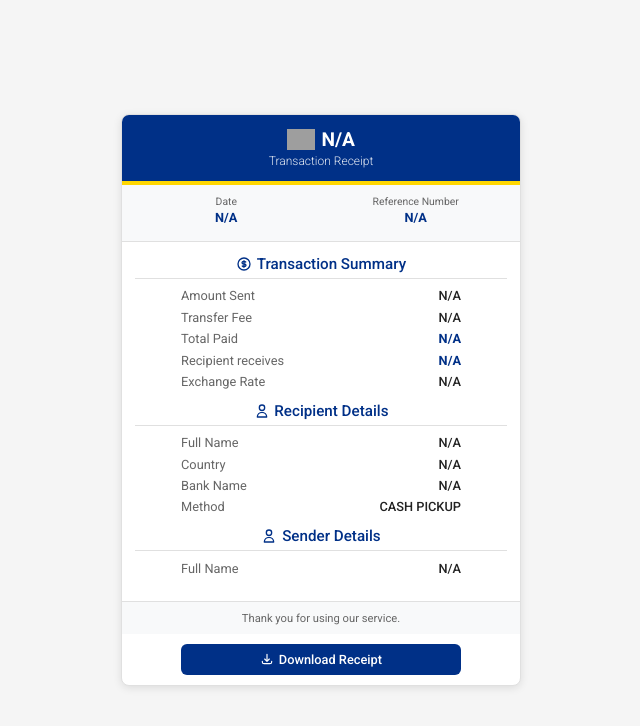
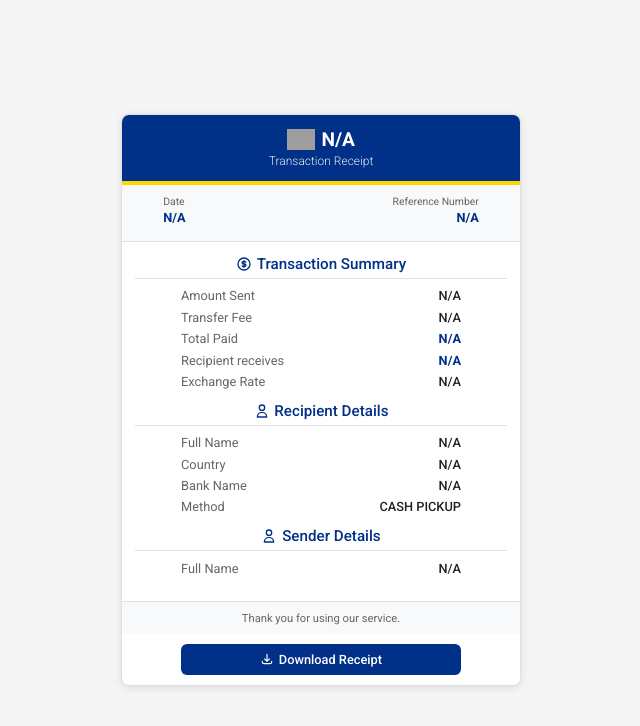
Before and after one commit to Alsameer-IT/global-remit-extractor, a plain HTML site: page receipt.html in a window 1280 px wide. Shown: the whole page, without its empty margins (319-959 px from the left). Drawn offline with Linux system fonts and the light colour scheme; grey boxes are pictures that could not be loaded.

Commit message:
Update receipt.html

```diff
--- a/receipt.html
+++ b/receipt.html
@@ -65,7 +65,7 @@
         .top-details {
             display: flex;
             justify-content: space-between;
-            align-items: center;
+            align-items: flex-start;
             padding: 0.6rem;
             background: #f8f9fa;
             border-bottom: 1px solid #e0e0e0;
@@ -74,9 +74,23 @@
         .top-details .detail-row {
             display: flex;
             flex-direction: column;
+            gap: 0.15rem;
+            width: 33.33%;
+        }
+
+        .top-details .detail-row.date-row {
+            align-items: flex-start;
+            text-align: left;
+        }
+
+        .top-details .detail-row.pin-row {
             align-items: center;
-            gap: 0.15rem;
-            flex: 1;
+            text-align: center;
+        }
+
+        .top-details .detail-row.reference-row {
+            align-items: flex-end;
+            text-align: right;
         }
 
         .top-details .detail-key {
@@ -103,6 +117,10 @@
             background: #ffd700;
             padding: 0.2rem 0.5rem;
             border-radius: 3px;
+        }
+
+        .top-details .pin-row.hidden {
+            display: none;
         }
 
         .receipt-body {
@@ -225,7 +243,7 @@
         </div>
 
         <div class="top-details">
-            <div class="detail-row">
+            <div class="detail-row date-row">
                 <div class="detail-key">Date</div>
                 <div class="detail-value" id="date">N/A</div>
             </div>
@@ -233,7 +251,7 @@
                 <div class="detail-key">Transaction PIN</div>
                 <div class="detail-value" id="pin"></div>
             </div>
-            <div class="detail-row">
+            <div class="detail-row reference-row">
                 <div class="detail-key">Reference Number</div>
                 <div class="detail-value" id="referenceNumber"></div>
             </div>
```
